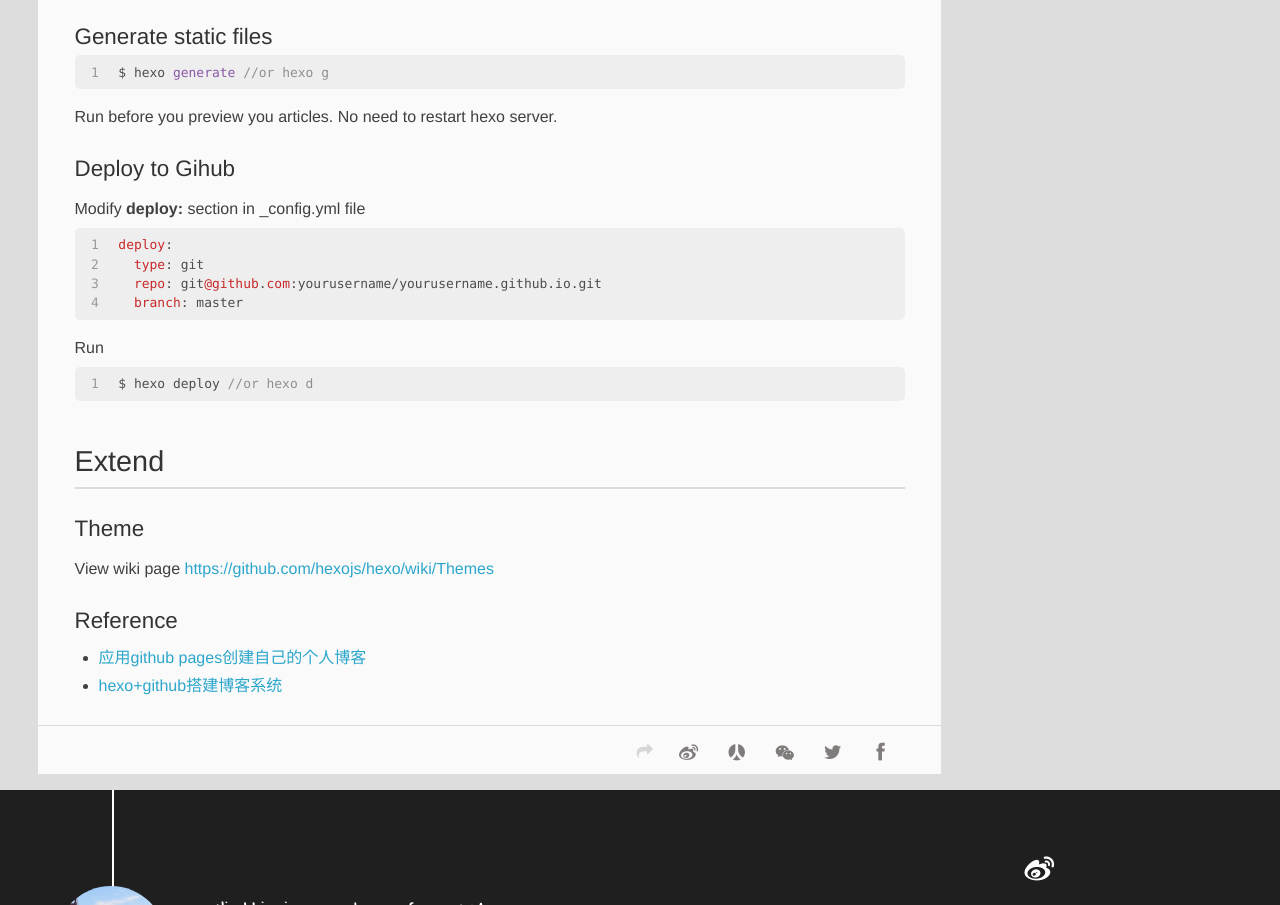
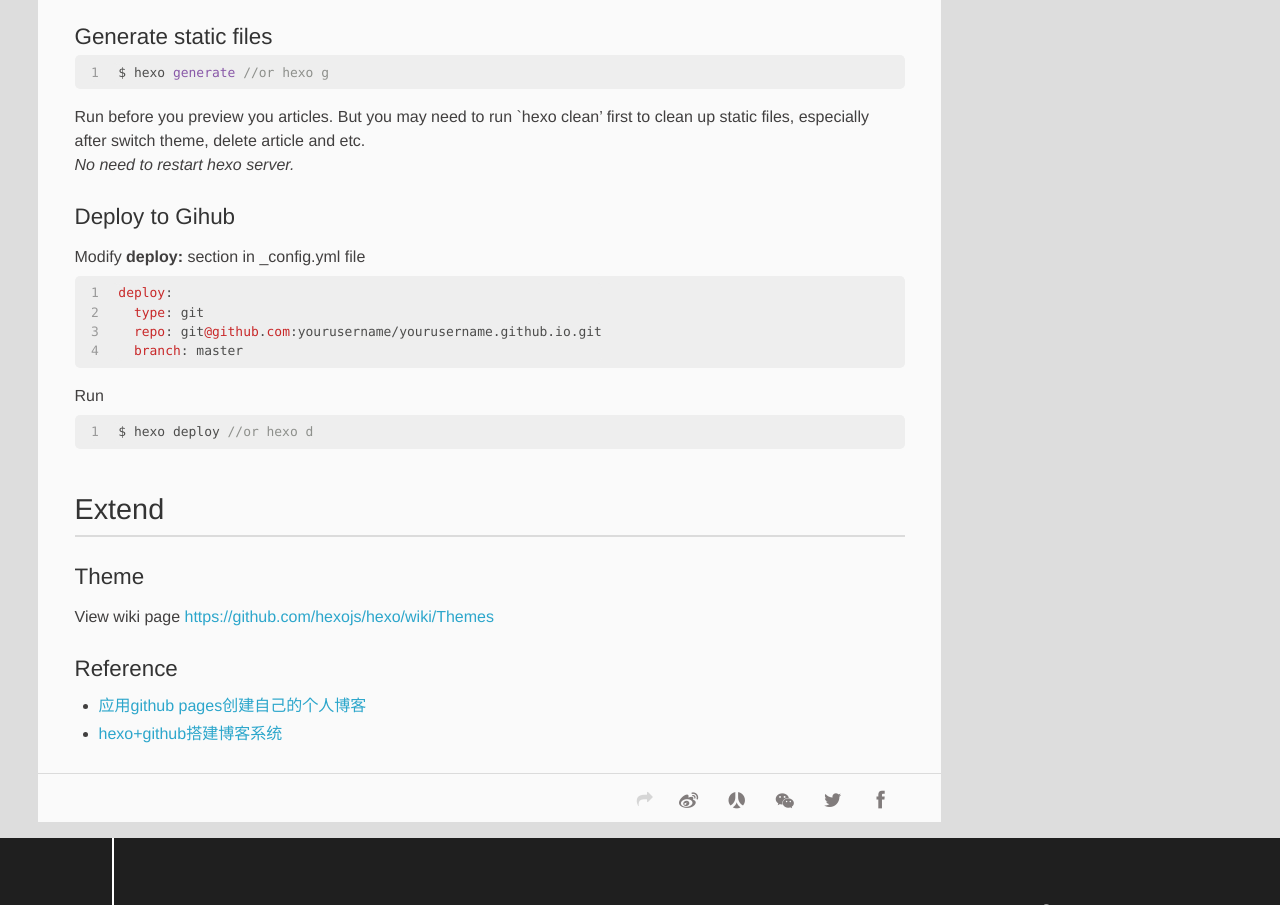
Before and after one commit to 84drizzt/84drizzt.github.io, a plain HTML site: page 2015/12/05/hexo-blog-on-github/index.html in a window 1280 px wide. Shown: the part 1434-2339 px from the top of the page. Drawn offline with Linux system fonts and the light colour scheme; a script that the page names is missing.

Commit message:
Site updated: 2015-12-07 16:45:03

```diff
--- a/2015/12/05/hexo-blog-on-github/index.html
+++ b/2015/12/05/hexo-blog-on-github/index.html
@@ -21,7 +21,7 @@ Fill your username as ‘Repository name’ and check ‘Initialize this reposit
 <meta property="og:description" content="Enable your Github blogQuick guide
 Sign in your github, click ‘+’ in top right corner and select ‘New repository’.
 Fill your username as ‘Repository name’ and check ‘Initialize this repository with a">
-<meta property="og:updated_time" content="2015-12-07T08:38:54.000Z">
+<meta property="og:updated_time" content="2015-12-07T08:44:46.000Z">
 <meta name="twitter:card" content="summary">
 <meta name="twitter:title" content="Install Hexo Blog on Github">
 <meta name="twitter:description" content="Enable your Github blogQuick guide
@@ -125,7 +125,7 @@ Fill your username as ‘Repository name’ and check ‘Initialize this reposit
 <li><a href="http://daringfireball.net/projects/markdown/syntax" target="_blank" rel="external">English document</a>.</li>
 </ul>
 <h3 id="Generate_static_files"><a href="#Generate_static_files" class="headerlink" title="Generate static files"></a>Generate static files</h3><figure class="highlight stata"><table><tr><td class="gutter"><pre><span class="line">1</span><br></pre></td><td class="code"><pre><span class="line">$ hexo <span class="keyword">generate</span> <span class="comment">//or hexo g</span></span><br></pre></td></tr></table></figure>
-<p>Run before you preview you articles. No need to restart hexo server.</p>
+<p>Run before you preview you articles. But you may need to run `hexo clean’ first to clean up static files, especially after switch theme, delete article and etc.<br><em>No need to restart hexo server.</em></p>
 <h3 id="Deploy_to_Gihub"><a href="#Deploy_to_Gihub" class="headerlink" title="Deploy to Gihub"></a>Deploy to Gihub</h3><p>Modify <strong>deploy:</strong> section in _config.yml file<br><figure class="highlight less"><table><tr><td class="gutter"><pre><span class="line">1</span><br><span class="line">2</span><br><span class="line">3</span><br><span class="line">4</span><br></pre></td><td class="code"><pre><span class="line"><span class="attribute">deploy</span>:</span><br><span class="line">  <span class="attribute">type</span>: git</span><br><span class="line">  <span class="attribute">repo</span>: git<span class="variable">@github</span>.<span class="attribute">com</span>:yourusername/yourusername.github.io.git</span><br><span class="line">  <span class="attribute">branch</span>: master</span><br></pre></td></tr></table></figure></p>
 <p>Run<br><figure class="highlight 1c"><table><tr><td class="gutter"><pre><span class="line">1</span><br></pre></td><td class="code"><pre><span class="line">$ hexo deploy <span class="comment">//or hexo d</span></span><br></pre></td></tr></table></figure></p>
 <h2 id="Extend"><a href="#Extend" class="headerlink" title="Extend"></a>Extend</h2><h3 id="Theme"><a href="#Theme" class="headerlink" title="Theme"></a>Theme</h3><p>View wiki page <a href="https://github.com/hexojs/hexo/wiki/Themes" target="_blank" rel="external">https://github.com/hexojs/hexo/wiki/Themes</a></p>
--- a/index.html
+++ b/index.html
@@ -113,7 +113,7 @@
 <li><a href="http://daringfireball.net/projects/markdown/syntax" target="_blank" rel="external">English document</a>.</li>
 </ul>
 <h3 id="Generate_static_files"><a href="#Generate_static_files" class="headerlink" title="Generate static files"></a>Generate static files</h3><figure class="highlight stata"><table><tr><td class="gutter"><pre><span class="line">1</span><br></pre></td><td class="code"><pre><span class="line">$ hexo <span class="keyword">generate</span> <span class="comment">//or hexo g</span></span><br></pre></td></tr></table></figure>
-<p>Run before you preview you articles. No need to restart hexo server.</p>
+<p>Run before you preview you articles. But you may need to run `hexo clean’ first to clean up static files, especially after switch theme, delete article and etc.<br><em>No need to restart hexo server.</em></p>
 <h3 id="Deploy_to_Gihub"><a href="#Deploy_to_Gihub" class="headerlink" title="Deploy to Gihub"></a>Deploy to Gihub</h3><p>Modify <strong>deploy:</strong> section in _config.yml file<br><figure class="highlight less"><table><tr><td class="gutter"><pre><span class="line">1</span><br><span class="line">2</span><br><span class="line">3</span><br><span class="line">4</span><br></pre></td><td class="code"><pre><span class="line"><span class="attribute">deploy</span>:</span><br><span class="line">  <span class="attribute">type</span>: git</span><br><span class="line">  <span class="attribute">repo</span>: git<span class="variable">@github</span>.<span class="attribute">com</span>:yourusername/yourusername.github.io.git</span><br><span class="line">  <span class="attribute">branch</span>: master</span><br></pre></td></tr></table></figure></p>
 <p>Run<br><figure class="highlight 1c"><table><tr><td class="gutter"><pre><span class="line">1</span><br></pre></td><td class="code"><pre><span class="line">$ hexo deploy <span class="comment">//or hexo d</span></span><br></pre></td></tr></table></figure></p>
 <h2 id="Extend"><a href="#Extend" class="headerlink" title="Extend"></a>Extend</h2><h3 id="Theme"><a href="#Theme" class="headerlink" title="Theme"></a>Theme</h3><p>View wiki page <a href="https://github.com/hexojs/hexo/wiki/Themes" target="_blank" rel="external">https://github.com/hexojs/hexo/wiki/Themes</a></p>
```
